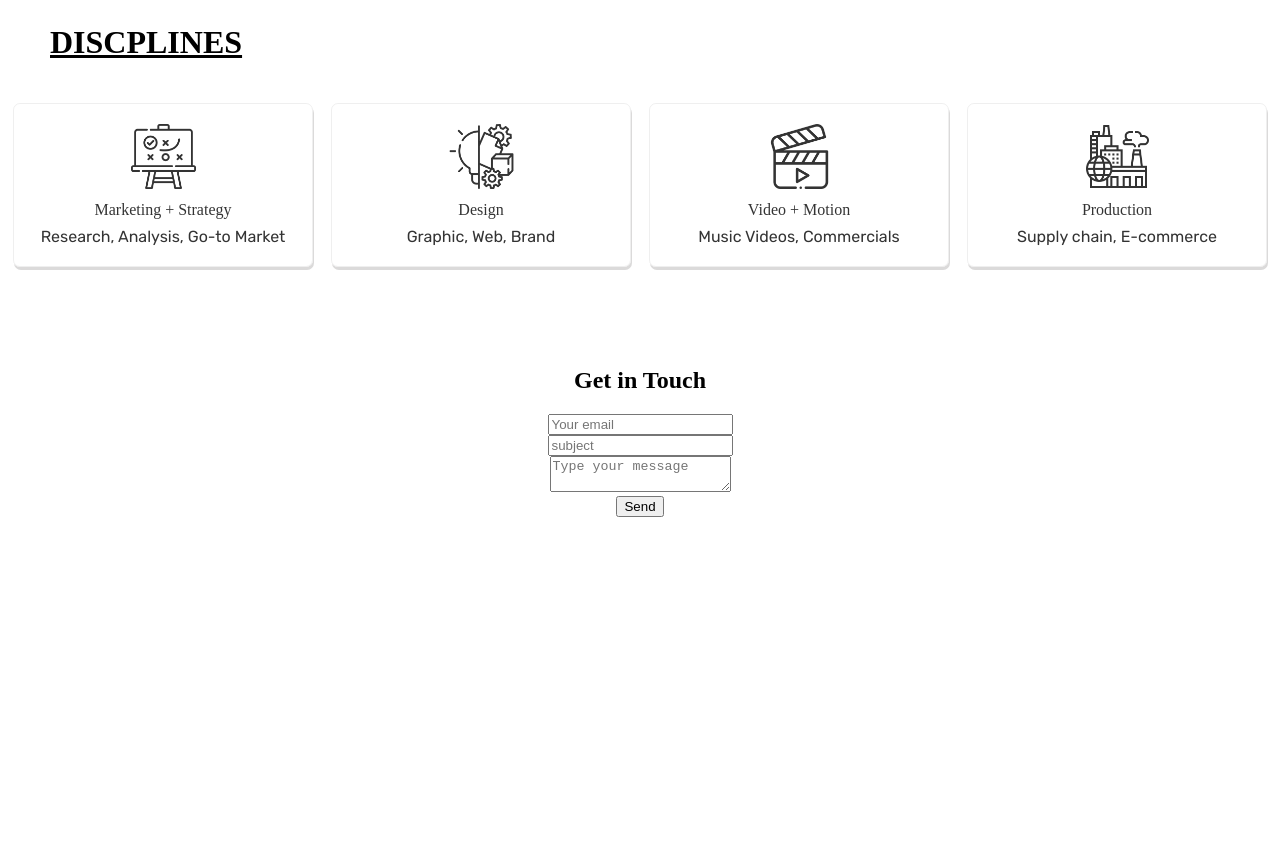
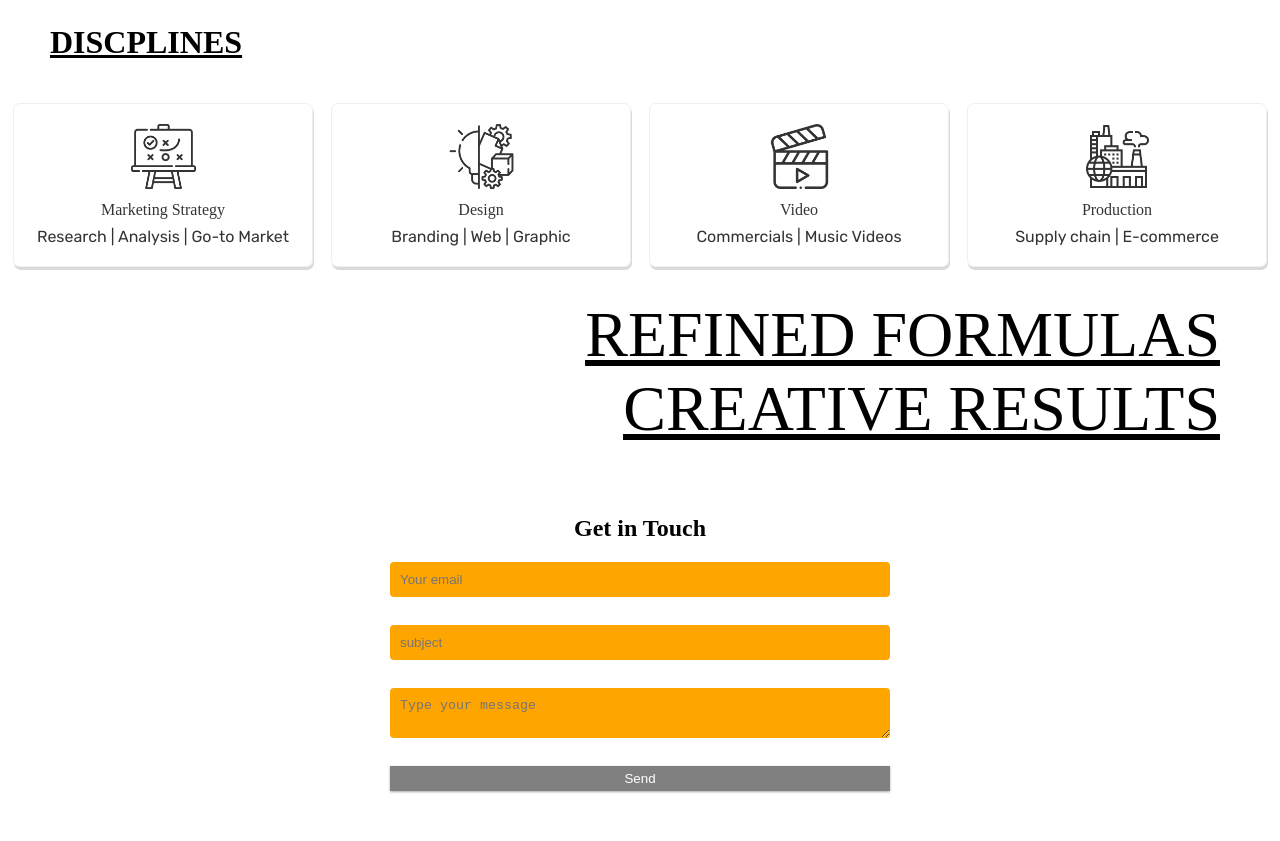
Before and after one commit to piolabsreel/piolabsreel-website, a Jekyll site: the page built from index.html, in a window 1280 px wide. Shown: the part 900-1741 px from the top of the page. Built offline with Jekyll 4.4.1, drawn with Linux system fonts in a browser that asks for light colours; some web fonts are replaced; before the commit the page ends 1467 px from its top, so only the background shows below that.

Commit message:
added quote section
added quote section

```diff
--- a/css/common.css
+++ b/css/common.css
@@ -307,6 +307,10 @@ header.logo, header.logo {
   text-decoration: underline;
 }
 
+/* SERVICES SECTION ENDS*/
+
+/* Beginning of form */
+
 #contact {
   padding: 50px 15px;
   text-align: center;
@@ -317,174 +321,51 @@ header.logo, header.logo {
   margin: 0 auto;
 }
 
-/*
+#contact-form input, #contact-form textarea {
 
-.message-box {
-  display: flex;
- flex-direction: column;
- align-items: center;
- padding: 20px;
- margin: 20px;
- background-color: blue;
+  display: block;
+  width: 100%;
+  padding: 10px;
+  border-radius: 4px;
+  border: none;
+  margin-bottom: 10px;
+  background: orange;
+  color: white;
+  transition: .5 ease all;
 }
 
-/* SERVICES SECTION ENDS*/
 
-/* Beginning of form */
-
-.wrapper{
-  width: 715px;
-  background: #fff;
-  border-radius: 5px;
-  box-shadow: 10px 10px 10px rgba(0,0,0,0.05);
-}
-.wrapper header{
-  font-size: 22px;
-  font-weight: 600;
-  padding: 20px 30px;
-  border-bottom: 1px solid #ccc;
-}
-.wrapper form{
-  margin: 35px 30px;
-}
-.wrapper form.disabled{
-  pointer-events: none;
-  opacity: 0.7;
-}
-form .dbl-field{
-  display: flex;
-  margin-bottom: 25px;
-  justify-content: space-between;
-}
-.dbl-field .field{
-  height: 50px;
-  display: flex;
-  position: relative;
-  width: calc(100% / 2 - 13px);
-}
-.wrapper form i{
-  position: absolute;
-  top: 50%;
-  left: 18px;
-  color: #ccc;
-  font-size: 17px;
-  pointer-events: none;
-  transform: translateY(-50%);
-}
-form .field input,
-form .message textarea{
+#contact-form button {
+  display: block;
   width: 100%;
-  height: 100%;
-  outline: none;
-  padding: 0 18px 0 48px;
-  font-size: 16px;
-  border-radius: 5px;
-  border: 1px solid #ccc;
-}
-.field input::placeholder,
-.message textarea::placeholder{
-  color: #ccc;
-}
-.field input:focus,
-.message textarea:focus{
-  padding-left: 47px;
-  border: 2px solid #0D6EFD;
-}
-.field input:focus ~ i,
-.message textarea:focus ~ i{
-  color: #0D6EFD;
-}
-form .message{
-  position: relative;
-}
-form .message i{
-  top: 30px;
-  font-size: 20px;
-}
-form .message textarea{
-  min-height: 130px;
-  max-height: 230px;
-  max-width: 100%;
-  min-width: 100%;
-  padding: 15px 20px 0 48px;
-}
-form .message textarea::-webkit-scrollbar{
-  width: 0px;
-}
-.message textarea:focus{
-  padding-top: 14px;
-}
-form .button-area{
-  margin: 25px 0;
-  display: flex;
-  align-items: center;
-}
-.button-area button{
-  color: #fff;
+  background: gray;
+  padding: 5px 10px;
   border: none;
-  outline: none;
-  font-size: 18px;
-  cursor: pointer;
-  border-radius: 5px;
-  padding: 13px 25px;
-  background: #0D6EFD;
-  transition: background 0.3s ease;
-}
-.button-area button:hover{
-  background: #025ce3;
-}
-.button-area span{
-  font-size: 17px;
-  margin-left: 30px;
-  display: none;
-}
-@media (max-width: 600px){
-  .wrapper header{
-    text-align: center;
-  }
-  .wrapper form{
-    margin: 35px 20px;
-  }
-  form .dbl-field{
-    flex-direction: column;
-    margin-bottom: 0px;
-  }
-  form .dbl-field .field{
-    width: 100%;
-    height: 45px;
-    margin-bottom: 20px;
-  }
-  form .message textarea{
-    resize: none;
-  }
-  form .button-area{
-    margin-top: 20px;
-    flex-direction: column;
-  }
-  .button-area button{
-    width: 100%;
-    padding: 11px 0;
-    font-size: 16px;
-  }
-  .button-area span{
-    margin: 20px 0 0;
-    text-align: center;
-  }
+  color: white;
+  box-shadow: 0 1px 3px rgba(0,0,0,0.12),0 1px 2px rgba(0,0,0,0.24);
+  transition: .5 ease all;
 }
 
+button, html input[type="button"], input[type="reset"], input[type="submit"] {
+
+  -webkit-appearance: button;
+  cursor: pointer;
+}
 /* End of Form */
 
 
-/*
-@media (max-width: 575.98px) {
-    .showcase {
-        background-image: url("css/images/hero-banner.jpeg");
-        background-color: black;
-   }
+
+.quote, .quote p {
+  text-align: center;
+  font-size: 2.5rem;
+  margin: 6px 0px 6px 0px;
+  text-decoration: underline;
+  font-family: 'DM Serif Text', serif;
 }
-*/
 
 /* 48em = 768px @ 16pt font */
+
+
 
 @media (min-width: 48em) {
   .header li {
@@ -546,9 +427,9 @@ form .button-area{
     padding-left: 0;
   }
 
+}
 
 
-}
 
 @media (min-width: 52em) {
 
@@ -569,12 +450,19 @@ form .button-area{
     font-size: 1rem;
   }
 
+  .quote, .quote p {
+    text-align: right;
+    font-size: 4rem;
+    margin: 0px 30px 0px 0px;
+    text-decoration: underline;
+    font-family: 'DM Serif Text', serif;
+  }
+
 }
+/*----- media query end ----*/
 
 
 
-
-/*----- media query end ----*/
 @media (min-width: 56em) {
 
   .hero-text {
@@ -609,7 +497,6 @@ form .button-area{
 }
 
 
-
 @media (min-width: 65.5em) {
 
   .service-box {
@@ -623,16 +510,4 @@ form .button-area{
     width: 300px;
   }
 
-
 }
-
-
-
-
-
-
-
-@media (min-width: 85rem) {
-
-
-}
--- a/index.html
+++ b/index.html
@@ -10,9 +10,9 @@ layout: default
       <li>
         <figure class="service-box">
           <img class="service-img" src="{{site.baseurl}}/images/strategy.png" alt="">
-          <figcaption class="service-cap">Marketing + Strategy
+          <figcaption class="service-cap">Marketing  Strategy
           </figcaption>
-          <p class="service-text">Research, Analysis, Go-to Market</p>
+          <p class="service-text">Research | Analysis | Go-to Market</p>
           </figure>
       </li>
 
@@ -21,16 +21,16 @@ layout: default
           <img class="service-img" src="{{site.baseurl}}/images/idea.png" alt="">
           <figcaption class="service-cap">Design
           </figcaption>
-          <p class="service-text">Graphic, Web, Brand</p>
+          <p class="service-text">Branding | Web | Graphic</p>
         </figure>
       </li>
 
       <li>
         <figure class="service-box">
           <img class="service-img" src="{{site.baseurl}}/images/video.png" alt="">
-          <figcaption class="service-cap">Video + Motion
+          <figcaption class="service-cap">Video
           </figcaption>
-          <p class="service-text">Music Videos, Commercials</p>
+          <p class="service-text">Commercials | Music Videos</p>
         </figure>
       </li>
 
@@ -39,7 +39,7 @@ layout: default
           <img class="service-img" src="{{site.baseurl}}/images/factory.png" alt="">
           <figcaption class="service-cap">Production
           </figcaption>
-          <p class="service-text">Supply chain, E-commerce</p>
+          <p class="service-text">Supply chain | E-commerce</p>
         </figure>
       </li>
 
@@ -50,7 +50,14 @@ layout: default
 
 
 
-  <section class="">
+  <section>
+      <div class="quote">
+        <p>REFINED FORMULAS</p><p>CREATIVE RESULTS</p>
+
+      </div>
+  </section>
+
+  <section>
 
     <div id="contact">
         <h2>Get in Touch</h2>
@@ -64,8 +71,7 @@ layout: default
             </form>
         </div>
     </div>
+  </section>
 
 
-  </section>
-
 </main>
```
